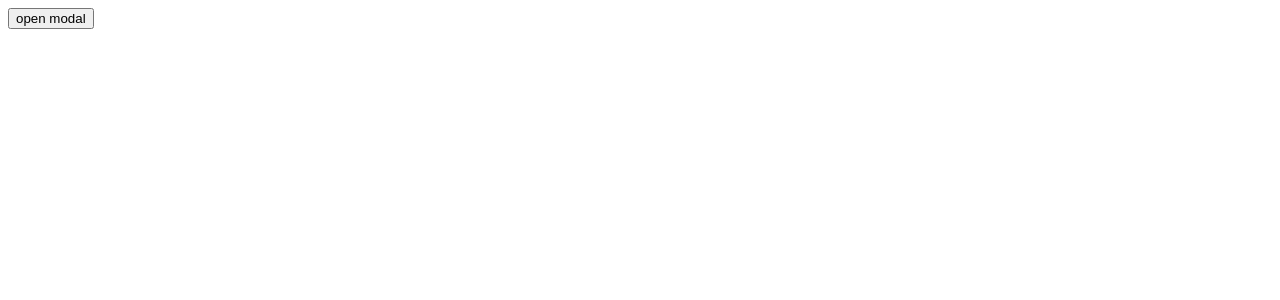
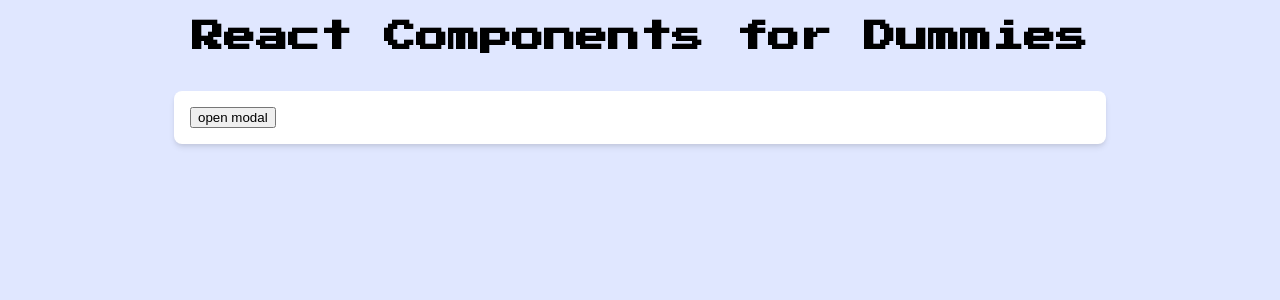
Before and after one commit to SaifulBashar/react-component-for-dummies, a Next.js app: page / in a window 1280 px wide. Shown: the top 300 px of the page. Built offline with nearby package versions, Linux system fonts and the light colour scheme.

Commit message:
design front page

```diff
--- a/pages/_app.tsx
+++ b/pages/_app.tsx
@@ -1,5 +1,21 @@
+import { Global, css } from "@emotion/react";
+
+const globalStyles = (
+  <Global
+    styles={css`
+      @import url("https://fonts.googleapis.com/css2?family=Press+Start+2P&display=swap");
+      html,
+      body {
+        margin: 0;
+        background: #e0e7ff;
+        min-height: 100vh;
+      }
+    `}
+  />
+);
 const App = ({ Component, pageProps }: any) => (
   <>
+    {globalStyles}
     <Component {...pageProps} />
   </>
 );
--- a/pages/index.tsx
+++ b/pages/index.tsx
@@ -1,13 +1,41 @@
 import { Modal } from "../components/Modal";
 import { useState } from "react";
+import { css } from "@emotion/css";
 
 function Page() {
   const [open, setOpen] = useState(false);
   return (
-    <div>
-      <div>
-        <button onClick={() => setOpen(true)}>open modal</button>
-        <Modal isOpen={open} onClose={() => setOpen(false)} />
+    <div
+      className={css`
+        display: flex;
+        align-items: center;
+        flex-direction: column;
+      `}
+    >
+      <h1
+        className={css`
+          font-family: "Press Start 2P", cursive;
+          font-size: 2rem;
+        `}
+      >
+        React Components for Dummies
+      </h1>
+      <div
+        className={css`
+          padding: 1rem;
+          margin: 1rem;
+          border-radius: 0.5rem;
+          max-width: 900px;
+          width: 100%;
+          box-shadow: 0 4px 6px -1px rgba(0, 0, 0, 0.1),
+            0 2px 4px -1px rgba(0, 0, 0, 0.06);
+          background: white;
+        `}
+      >
+        <div>
+          <button onClick={() => setOpen(true)}>open modal</button>
+          <Modal isOpen={open} onClose={() => setOpen(false)} />
+        </div>
       </div>
     </div>
   );
```
